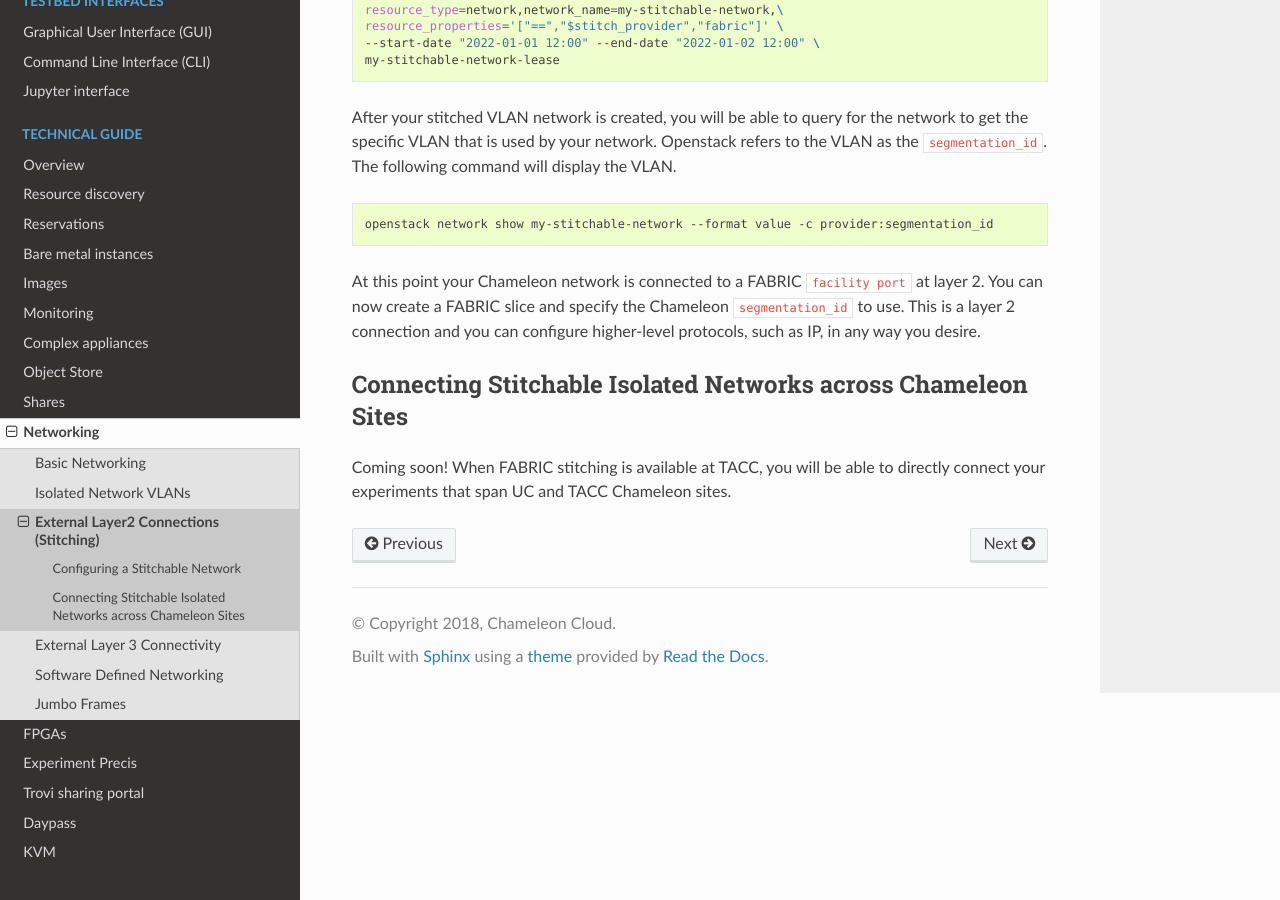
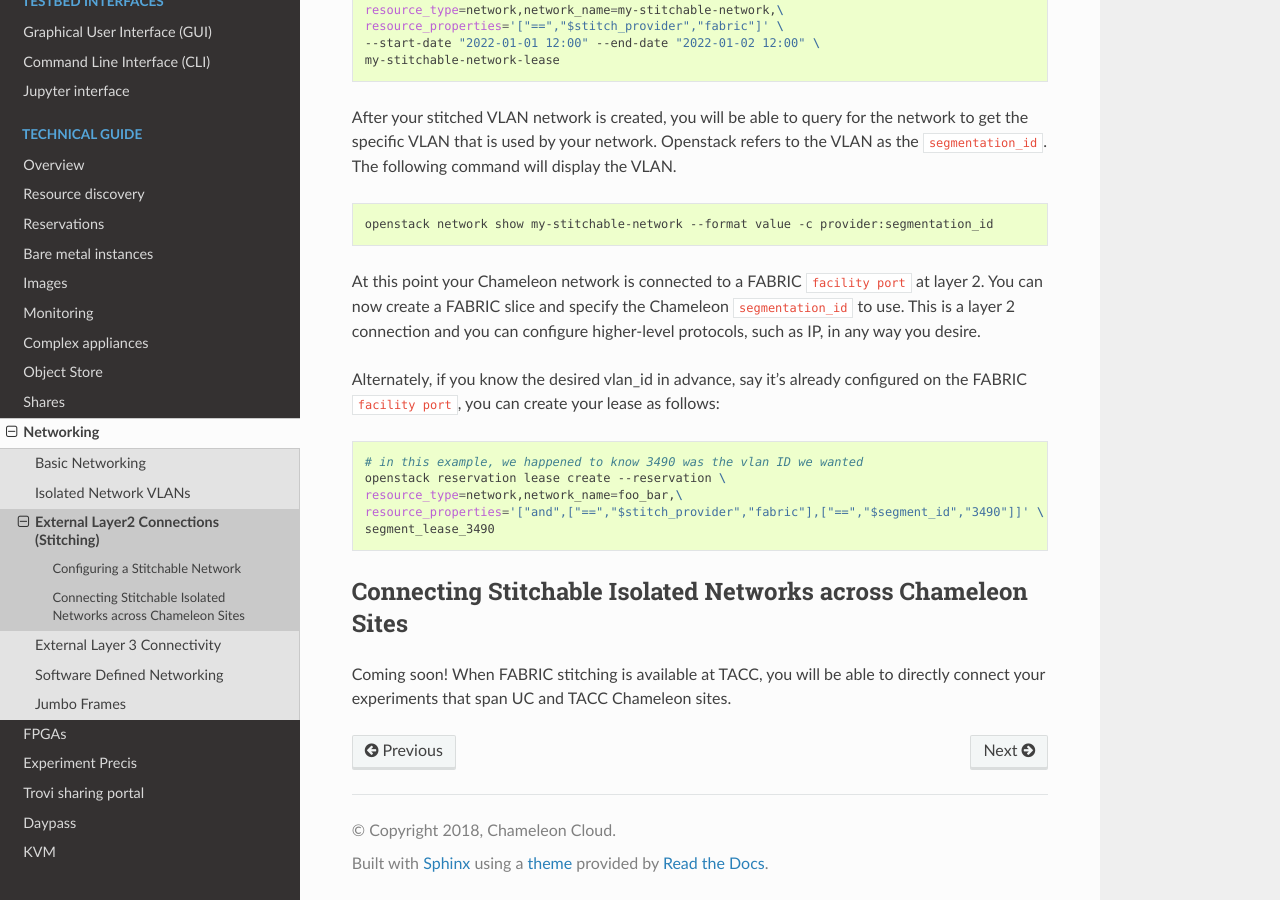
Before and after one commit to ChameleonCloud/docs, a Sphinx documentation site: the page built from source/technical/networks/networks_stitching.rst, in a window 1280 px wide and 900 px high, scrolled down 971 px. Built offline with Sphinx 7.4.7 and the Read the Docs theme 3.1.0, drawn with Linux system fonts in a browser that asks for light colours.

Commit message:
document how to reserve specific vlan (#126)
adds an example for how to reserve a specific vlan-ID, useful if your workflow allocates one externally first.

```diff
--- a/source/technical/networks/networks_stitching.rst
+++ b/source/technical/networks/networks_stitching.rst
@@ -47,6 +47,15 @@ At this point your Chameleon network is connected to a FABRIC ``facility port``
 FABRIC slice and specify the Chameleon ``segmentation_id`` to use.  This is a layer 2 connection and you can configure
 higher-level protocols, such as IP, in any way you desire.
 
+Alternately, if you know the desired vlan_id in advance, say it's already configured on the FABRIC ``facility port``, you can create your lease as follows:
+
+.. code-block:: bash
+
+    # in this example, we happened to know 3490 was the vlan ID we wanted
+    openstack reservation lease create --reservation \
+    resource_type=network,network_name=foo_bar,\
+    resource_properties='["and",["==","$stitch_provider","fabric"],["==","$segment_id","3490"]]' \
+    segment_lease_3490
 
 Connecting Stitchable Isolated Networks across Chameleon Sites
 ______________________________________________________________
```
